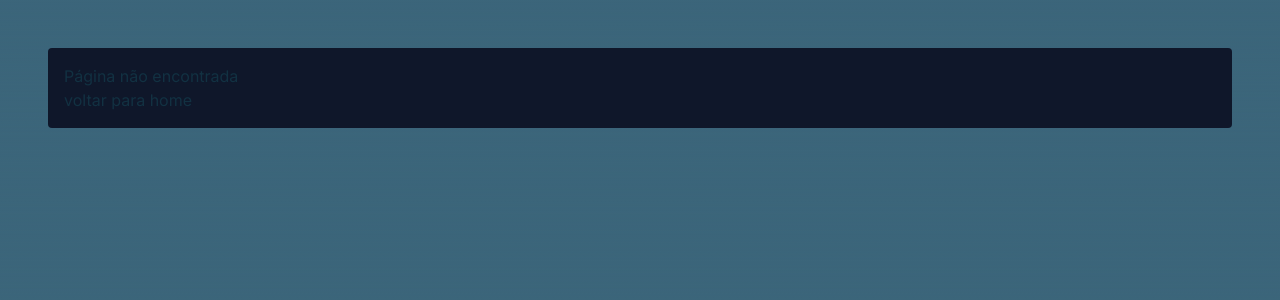
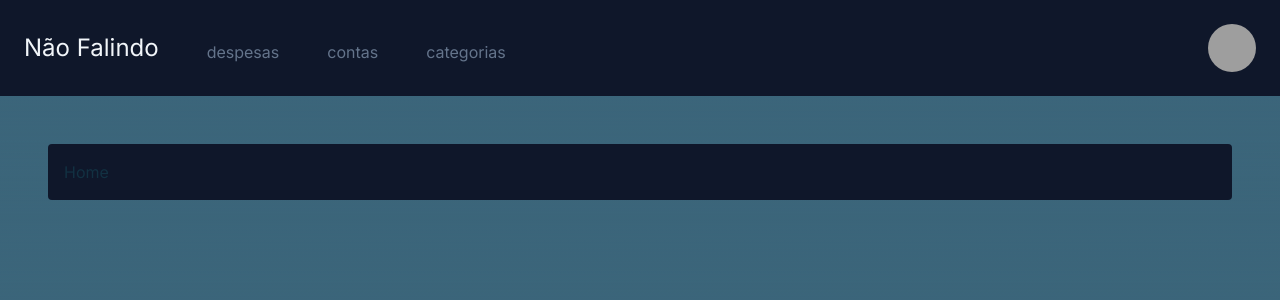
Before and after one commit to Gabriel-Llanir/FazTudoWeb, a Next.js app: page /home in a window 1280 px wide. Before the commit this address had no page. Shown: the top 300 px of the page. Built offline with nearby package versions, Linux system fonts and the light colour scheme; grey boxes are pictures that could not be loaded.

Commit message:
Create page.js

```diff
--- /dev/null
+++ b/src/app/home/page.js
@@ -0,0 +1,14 @@
+import NavBar from "@/components/NavBar";
+
+
+export default function Categorias() {
+  return (
+    <>
+      <NavBar active={"home"} />
+
+      <main className="bg-slate-900 m-12 p-4 rounded">
+        <h2>Home</h2>
+      </main>
+    </>
+  )
+}
```
